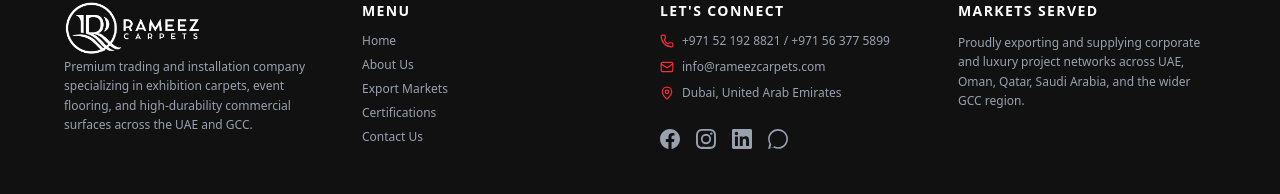
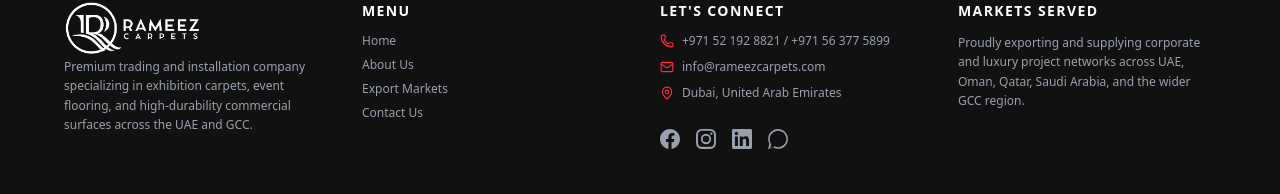
Before and after one commit to rameezraza20-pixel/rameez-carpets, a Next.js app: page / in a window 1280 px wide. Shown: the part 3409-3603 px from the top of the page. Built offline with nearby package versions, Linux system fonts and the light colour scheme.

Commit message:
fixed footer menu issues

```diff
--- a/src/components/Footer.tsx
+++ b/src/components/Footer.tsx
@@ -38,7 +38,6 @@
             <li><a href="/" className="hover:text-red-500 transition">Home</a></li>
             <li><a href="/about" className="hover:text-red-500 transition">About Us</a></li>
             <li><a href="/export" className="hover:text-red-500 transition">Export Markets</a></li>
-            <li><a href="/certifications" className="hover:text-red-500 transition">Certifications</a></li>
             <li><a href="/contact" className="hover:text-red-500 transition">Contact Us</a></li>
           </ul>
         </div>
```
